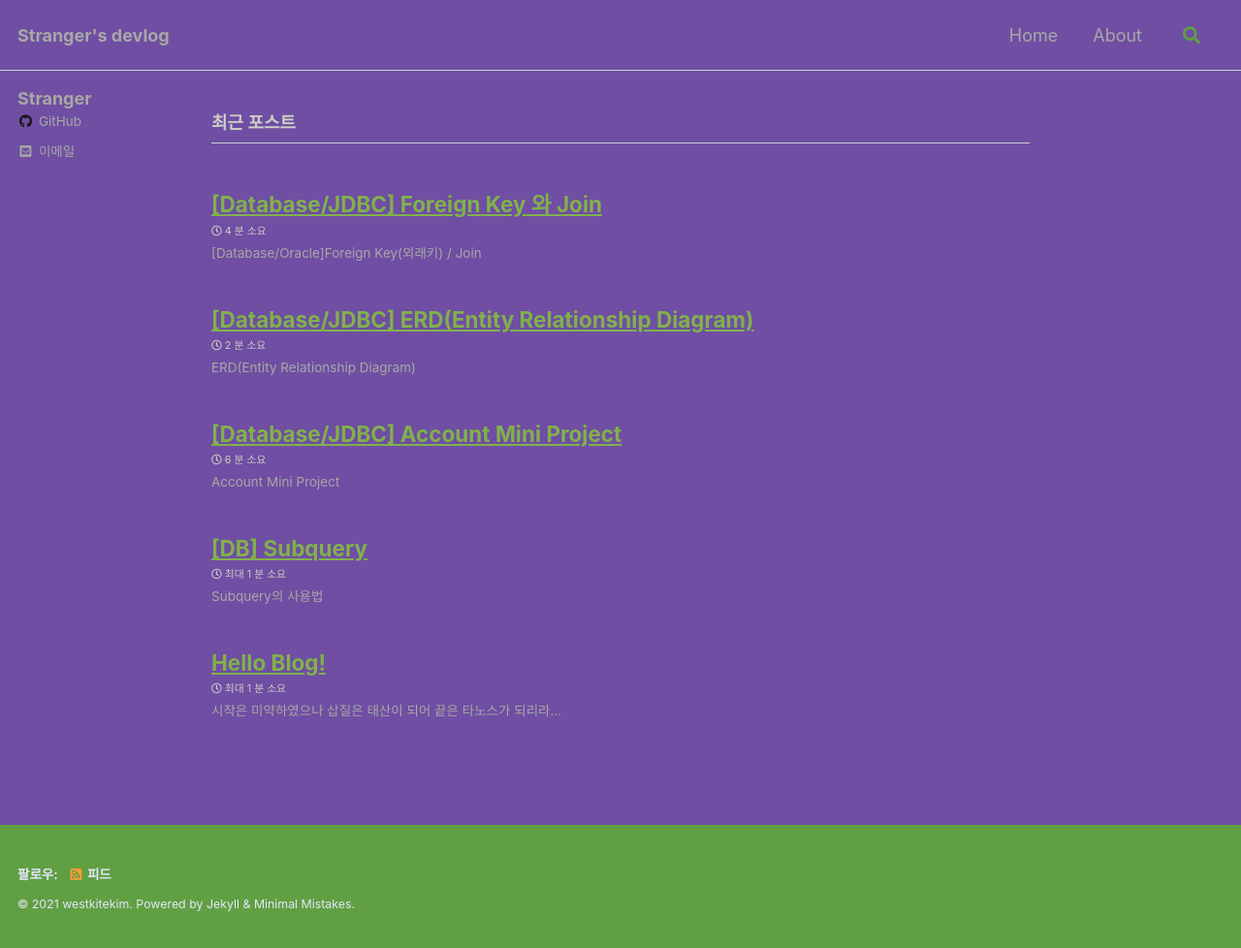
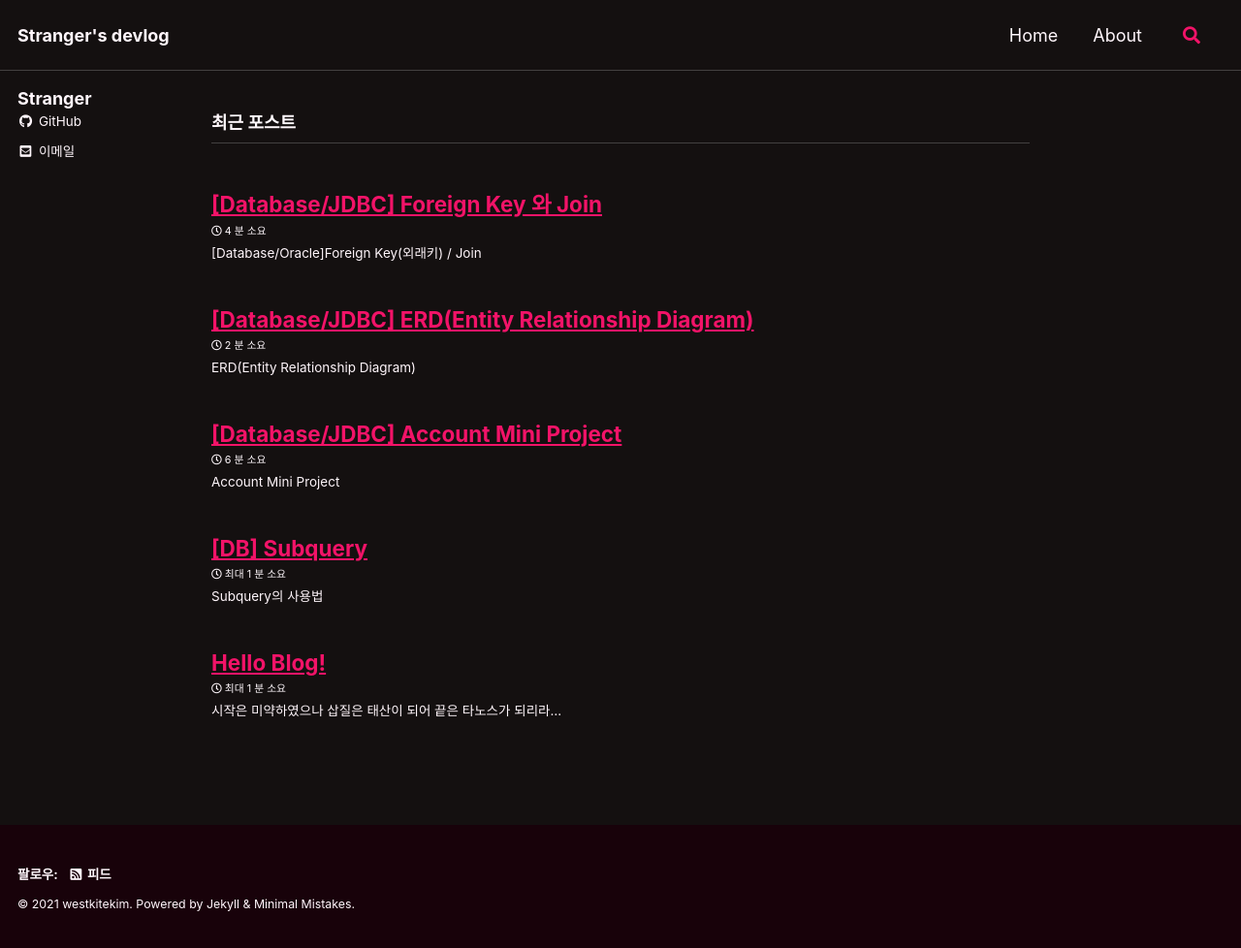
Before and after one commit to westkitekim/westkitekim.github.io, a Jekyll site: the page built from index.html, in a window 1280 px wide. Shown: the whole page at 97% size. Built offline with Jekyll 4.4.1, drawn with Linux system fonts in a browser that asks for light colours; cached includes are drawn as plain includes; the list of posts is cut into pages by our own code.

Commit message:
config background neon

```diff
--- a/_config.yml
+++ b/_config.yml
@@ -12,7 +12,7 @@
 
 # theme                  : "minimal-mistakes-jekyll"
 # remote_theme           : "mmistakes/minimal-mistakes"
-minimal_mistakes_skin    : "custom" # "air", "aqua", "contrast", "dark", "dirt", "neon", "mint", "plum", "sunrise"
+minimal_mistakes_skin    : "neon" # "air", "aqua", "contrast", "dark", "dirt", "neon", "mint", "plum", "sunrise"
 
 # Site Settings
 locale                   : "ko-KR"
```
